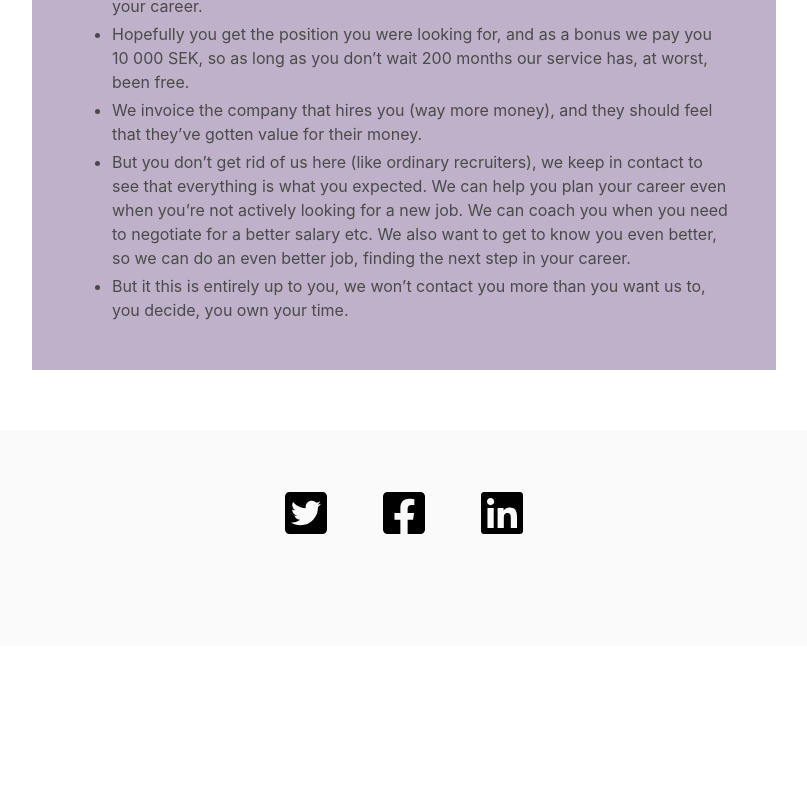
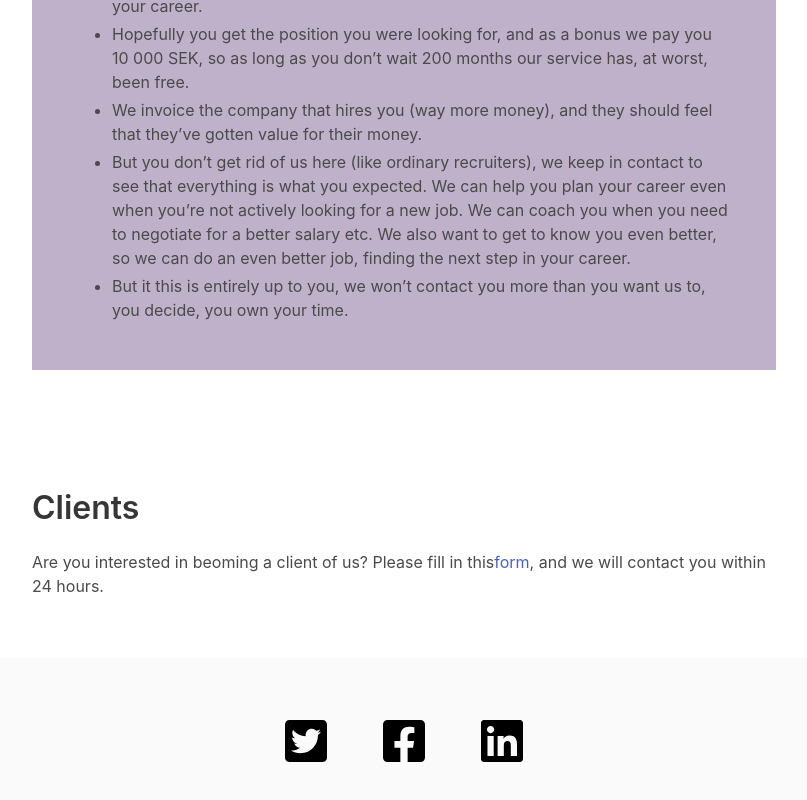
Before and after one commit to Happy-Coders-Agency/wappy-coders-agency-web, a Next.js app: page / in a window 1280 px wide. Shown: the part 2035-2835 px from the top of the page, without its empty margins (236-1043 px from the left). Before the commit the page ends 2681 px from the top, so only its background shows below. Built offline with nearby package versions, Linux system fonts and the light colour scheme.

Commit message:
Added Clients Section

```diff
--- /dev/null
+++ b/components/ClientsSection.jsx
@@ -0,0 +1,23 @@
+const ClientSection = () => (
+    <section className="section">
+        <div className="container">
+            <div className="collumns">
+                <div className="column is-8-desktop is-offset-2-desktop">
+                    <h1 className="title">Clients</h1>
+                    <div className="content">
+                        Are you interested in beoming a client of us? Please
+                        fill in this
+                        <a
+                            href="https://forms.gle/1Tk2wVWgViYb6MTM9"
+                            target="_blank">
+                            form
+                        </a>
+                        , and we will contact you within 24 hours.
+                    </div>
+                </div>
+            </div>
+        </div>
+    </section>
+);
+
+export default ClientSection;
--- a/pages/index.jsx
+++ b/pages/index.jsx
@@ -4,6 +4,7 @@ import NavBar from '../components/NavBar';
 import TitleHeader from '../components/TitleHeader';
 import TypeWriterHeader from '../components/TypeWriterHeader';
 import ManifestoSection from '../components/ManifestoSection';
+import ClientSection from '../components/ClientsSection';
 import Footer from '../components/Footer';
 
 import '../styles/main.scss';
@@ -14,6 +15,7 @@ const Home = () => (
         <TitleHeader />
         <TypeWriterHeader />
         <ManifestoSection />
+        <ClientSection />
         <Footer />
     </Fragment>
 );
```
